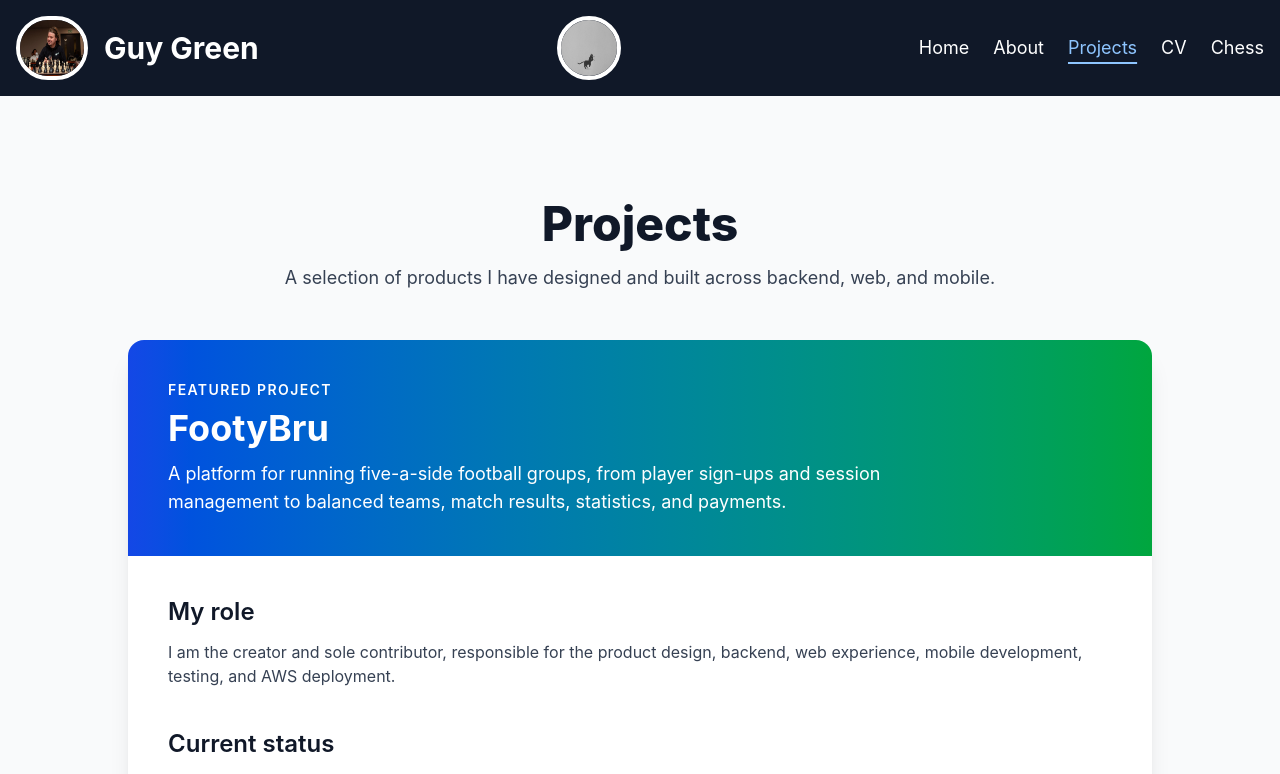
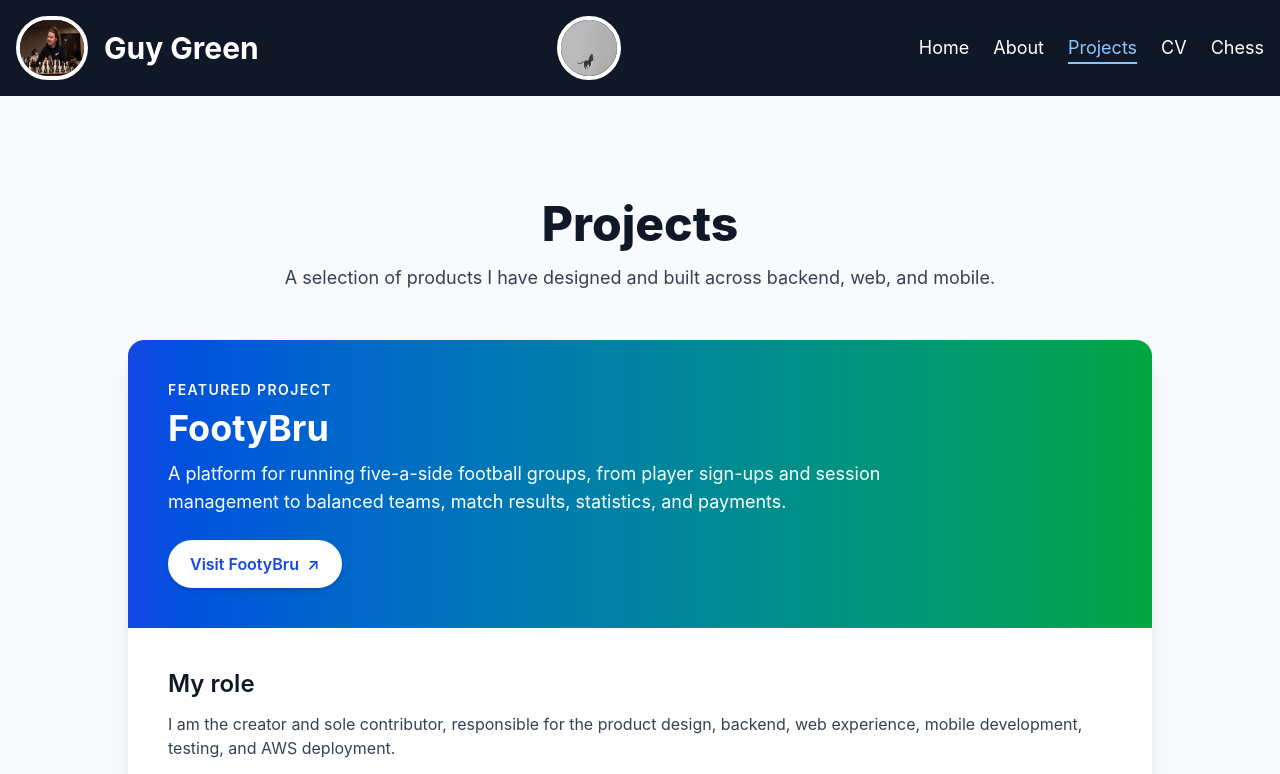
Before and after one commit to guyAOgreen/DomainApp, a React (Vite) app: page /projects in a window 1280 px wide. Shown: the top 774 px of the page. Built offline with nearby package versions, Linux system fonts and the light colour scheme.

Commit message:
Link to the FootyBru website

```diff
--- a/src/pages/ProjectsPage/ProjectsPage.tsx
+++ b/src/pages/ProjectsPage/ProjectsPage.tsx
@@ -63,6 +63,16 @@ const ProjectsPage = () => (
           A platform for running five-a-side football groups, from player sign-ups and session
           management to balanced teams, match results, statistics, and payments.
         </p>
+        <a
+          href="https://www.footybru.com"
+          target="_blank"
+          rel="noopener noreferrer"
+          aria-label="Visit FootyBru (opens in a new tab)"
+          className="mt-6 inline-flex items-center gap-2 rounded-full border-2 border-white bg-white px-5 py-2.5 font-semibold text-blue-700 shadow-md transition hover:bg-transparent hover:text-white focus-visible:outline-2 focus-visible:outline-offset-2 focus-visible:outline-white"
+        >
+          Visit FootyBru
+          <span aria-hidden="true">↗</span>
+        </a>
       </div>
 
       <div className="space-y-10 p-6 md:p-10">
```
Also changed, not shown: 1 other file (tests, documents, lock files or other folders).
